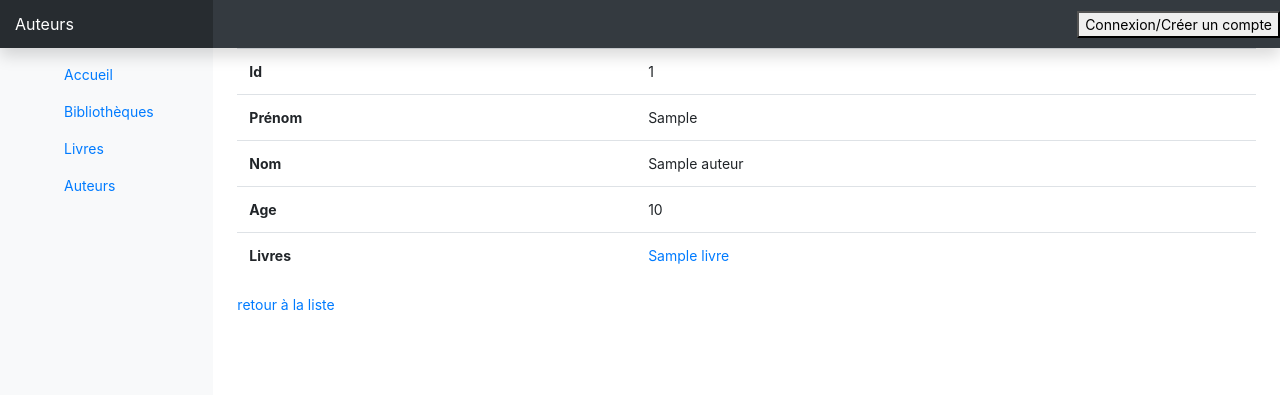
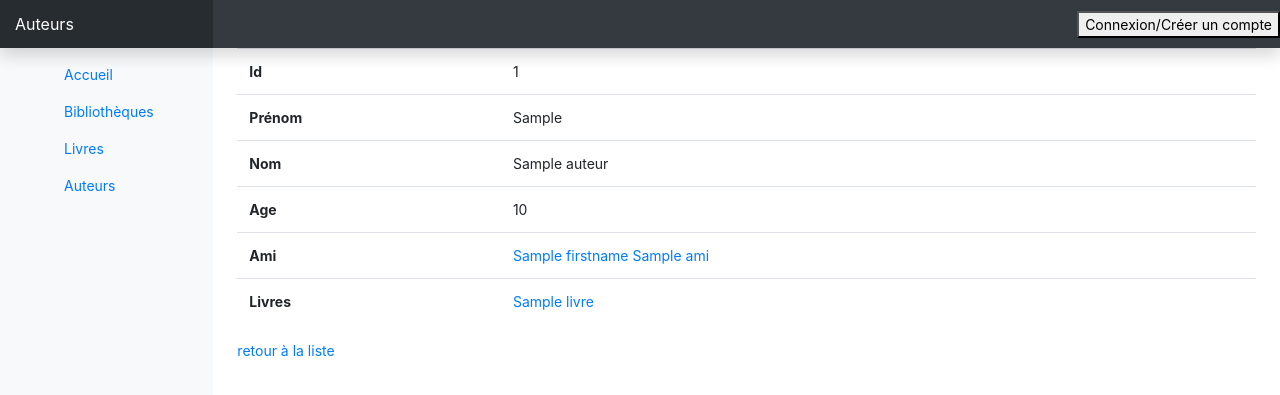
Before and after one commit to zonbimutin/bibliotheque, a Symfony app: template templates/auteurs/show.html.twig in a window 1280 px wide. Shown: the top 395 px of the page. Run offline with Twig, Linux system fonts and the light colour scheme; the template is opened without the code that fills it: most values are stand-ins (such as "Sample title", 1, 10 or a date in 2020); some libraries are stand-ins or nearby versions.

Commit message:
ajout template ami auteur

```diff
--- a/templates/auteurs/show.html.twig
+++ b/templates/auteurs/show.html.twig
@@ -22,6 +22,17 @@
                 <td>{{ auteur.age }}</td>
             </tr>
             <tr>
+                <th>Ami</th>
+                <td>
+                {% if auteur.ami %}
+                    <a href="{{ path('auteurs_show', {'id': auteur.ami.id}) }}">
+                    {{ auteur.ami.firstname }} {{ auteur.ami.name }}
+                    </a>
+                    <br/>
+                {% endif %}
+                </td>
+            </tr>
+            <tr>
                 <th>Livres</th>
                 <td>
                 {% for livre in auteur.livres %}
--- a/templates/livres/show.html.twig
+++ b/templates/livres/show.html.twig
@@ -27,7 +27,7 @@
                 <th>Auteurs</th>
                 <td>
                 {% for auteur in livre.auteurs %}
-                    <a href="{{ path('auteurs_show', {'id': auteur.id}) }}">{{ auteur.name }}</a><br/>
+                    <a href="{{ path('auteurs_show', {'id': auteur.id}) }}">{{ auteur.firstname }} {{ auteur.name }}</a><br/>
                 {% endfor %}
                 </td>
             </tr>
```
